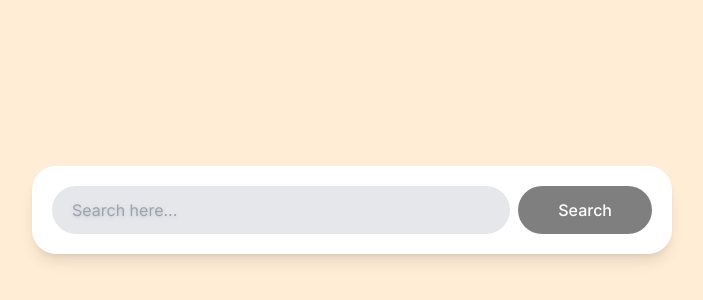
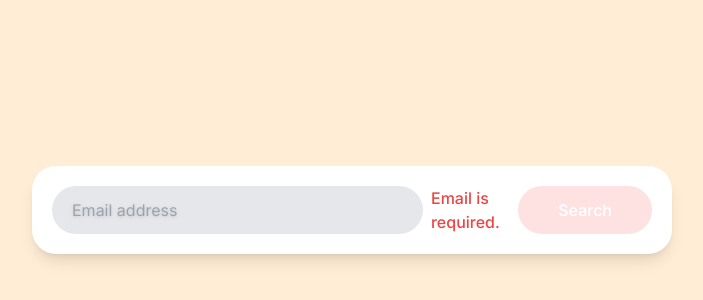
Before and after one commit to verobeach7/carrot-market-reloaded, a Next.js app: page / in a window 1280 px wide. Shown: the part 190-490 px from the top of the page, without its empty margins (288-991 px from the left). Built offline with nearby package versions, Linux system fonts and the light colour scheme.

Commit message:
Carrot Market: Tailwind(Form Modifier: Gradient, Peer)

```diff
--- a/app/page.tsx
+++ b/app/page.tsx
@@ -1,20 +1,18 @@
 export default function Home() {
   return (
-    // sm: modifier는 미디어쿼리를 생성함
-    // sm: bg-red-100의 의미는 640px보다 커지면 적용할 것을 의미함
     <main className="bg-gray-100 sm:bg-red-100 md:bg-green-100 lg:bg-cyan-100 xl:bg-orange-100 2xl:bg-purple-100 h-screen flex items-center justify-center p-5 ">
       <div className="bg-white shadow-lg p-5 rounded-3xl w-full max-w-screen-sm flex flex-col md:flex-row gap-2">
         <input
-          // input의 높이를 조정하기 위해서 두가지 방식 사용 가능
-          // h-10을 이용 또는 py-3을 이용(높이 또는 패딩을 이용하여 조정)
-          /* className="w-full rounded-full h-12 bg-gray-200 pl-5 outline-none ring ring-orange-500 ring-offset-2 ring-offset-blue-600" */
-          className="w-full rounded-full h-12 bg-gray-200 pl-5 outline-none ring ring-transparent focus:ring-orange-500 focus: ring-offset-2 transition-shadow placeholder:drop-shadow"
-          // ring은 outline과 비슷하지만 ring은 커스텀이 가능함!!!
-          type="text"
-          placeholder="Search here..."
+          className="w-full rounded-full h-12 bg-gray-200 pl-5 outline-none ring ring-transparent focus:ring-green-500 focus: ring-offset-2 transition-shadow placeholder:drop-shadow invalid:focus:ring-red-500 peer"
+          type="email"
+          required
+          placeholder="Email address"
         />
-        {/* bg-black은 --tw-bg-opacity를 변수로 가지고 있어 bg-opacity를 설정하는 경우 이 값을 이용하여 bg-black을 계산함 */}
-        <button className="bg-black bg-opacity-50 text-white py-2 rounded-full active:scale-90 transition-transform font-medium outline-none md:px-10">
+        <span className="text-red-500 font-medium hidden peer-invalid:block">
+          Email is required.
+        </span>
+        {/* <button className="text-white py-2 rounded-full active:scale-90 transition-transform font-medium outline-none md:px-10 bg-gradient-to-tr from-cyan-500 via-yellow-400 to-purple-400 peer-invalid:bg-red-100"> */}
+        <button className="text-white py-2 rounded-full active:scale-90 transition-transform font-medium outline-none md:px-10 bg-black peer-invalid:bg-red-100 peer-required:bg-green-500">
           Search
         </button>
       </div>
```
